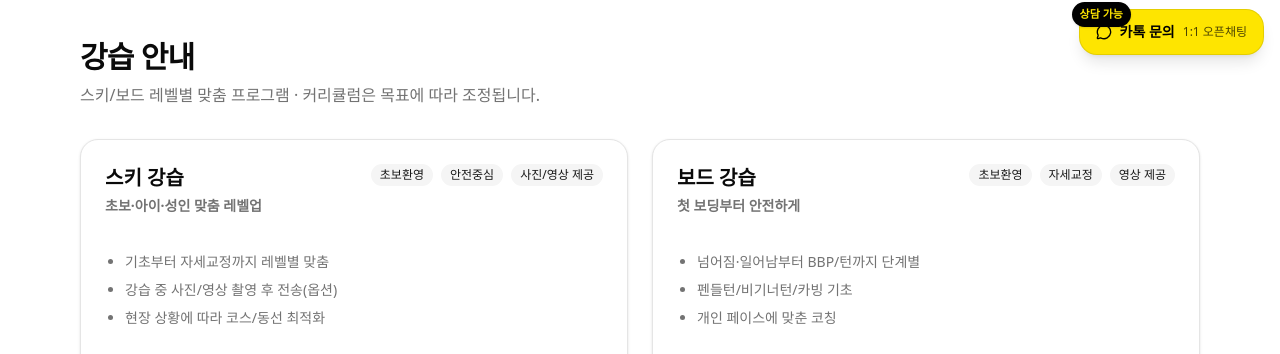
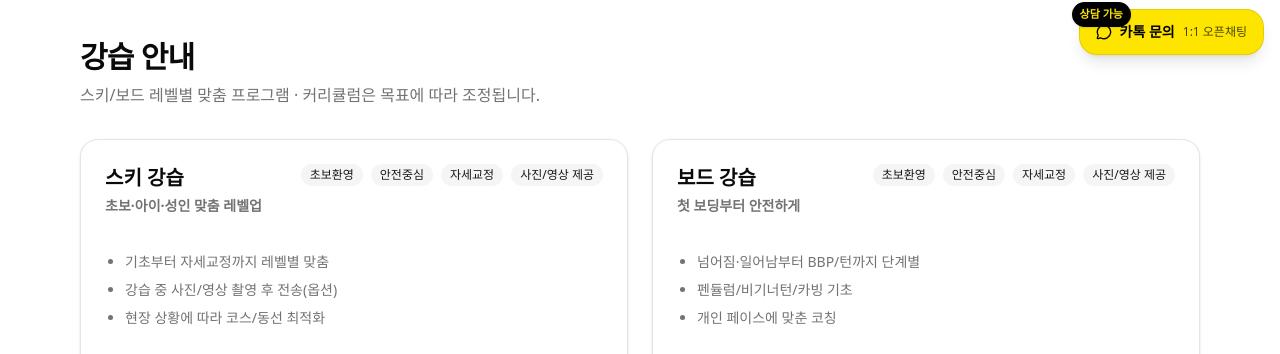
Before and after one commit to rkdejrdb/newtores-lesson-site, a Next.js app: page / in a window 1280 px wide. Shown: the part 729-1083 px from the top of the page. Built offline with nearby package versions, Linux system fonts and the light colour scheme.

Commit message:
add image

```diff
--- a/app/page.tsx
+++ b/app/page.tsx
@@ -66,7 +66,7 @@ const PROGRAMS = [
     id: "ski",
     title: "스키 강습",
     subtitle: "초보·아이·성인 맞춤 레벨업",
-    badges: ["초보환영", "안전중심", "사진/영상 제공"],
+    badges: ["초보환영", "안전중심", "자세교정", "사진/영상 제공"],
     highlights: [
       "기초부터 자세교정까지 레벨별 맞춤",
       "강습 중 사진/영상 촬영 후 전송(옵션)",
@@ -82,10 +82,10 @@ const PROGRAMS = [
     id: "board",
     title: "보드 강습",
     subtitle: "첫 보딩부터 안전하게",
-    badges: ["초보환영", "자세교정", "영상 제공"],
+    badges: ["초보환영", "안전중심", "자세교정", "사진/영상 제공"],
     highlights: [
       "넘어짐·일어남부터 BBP/턴까지 단계별",
-      "펜들턴/비기너턴/카빙 기초",
+      "펜듈럼/비기너턴/카빙 기초",
       "개인 페이스에 맞춘 코칭",
     ],
     pricing: [
@@ -103,7 +103,7 @@ const INSTRUCTORS = [
     tags: ["초보 전문", "자세교정"],
     bio: "[경력/자격/지도 스타일 소개를 입력하세요]",
     photo:
-      "https://images.unsplash.com/photo-1520975682071-a32e881fa5b7?auto=format&fit=crop&w=800&q=80",
+      "/hero/스키강사.jpeg",
   },
   {
     name: "강사 B",
@@ -111,7 +111,7 @@ const INSTRUCTORS = [
     tags: ["아이 강습", "안전 중심"],
     bio: "[경력/자격/지도 스타일 소개를 입력하세요]",
     photo:
-      "https://images.unsplash.com/photo-1520975791873-96f89e4e62f4?auto=format&fit=crop&w=800&q=80",
+      "/hero/스키강사.jpeg",
   },
   {
     name: "강사 C",
@@ -119,7 +119,7 @@ const INSTRUCTORS = [
     tags: ["중급", "턴 교정"],
     bio: "[경력/자격/지도 스타일 소개를 입력하세요]",
     photo:
-      "https://images.unsplash.com/photo-1520975958226-2d0b4d63c879?auto=format&fit=crop&w=800&q=80",
+      "/hero/스키강사.jpeg",
   },
 ];
 
```
